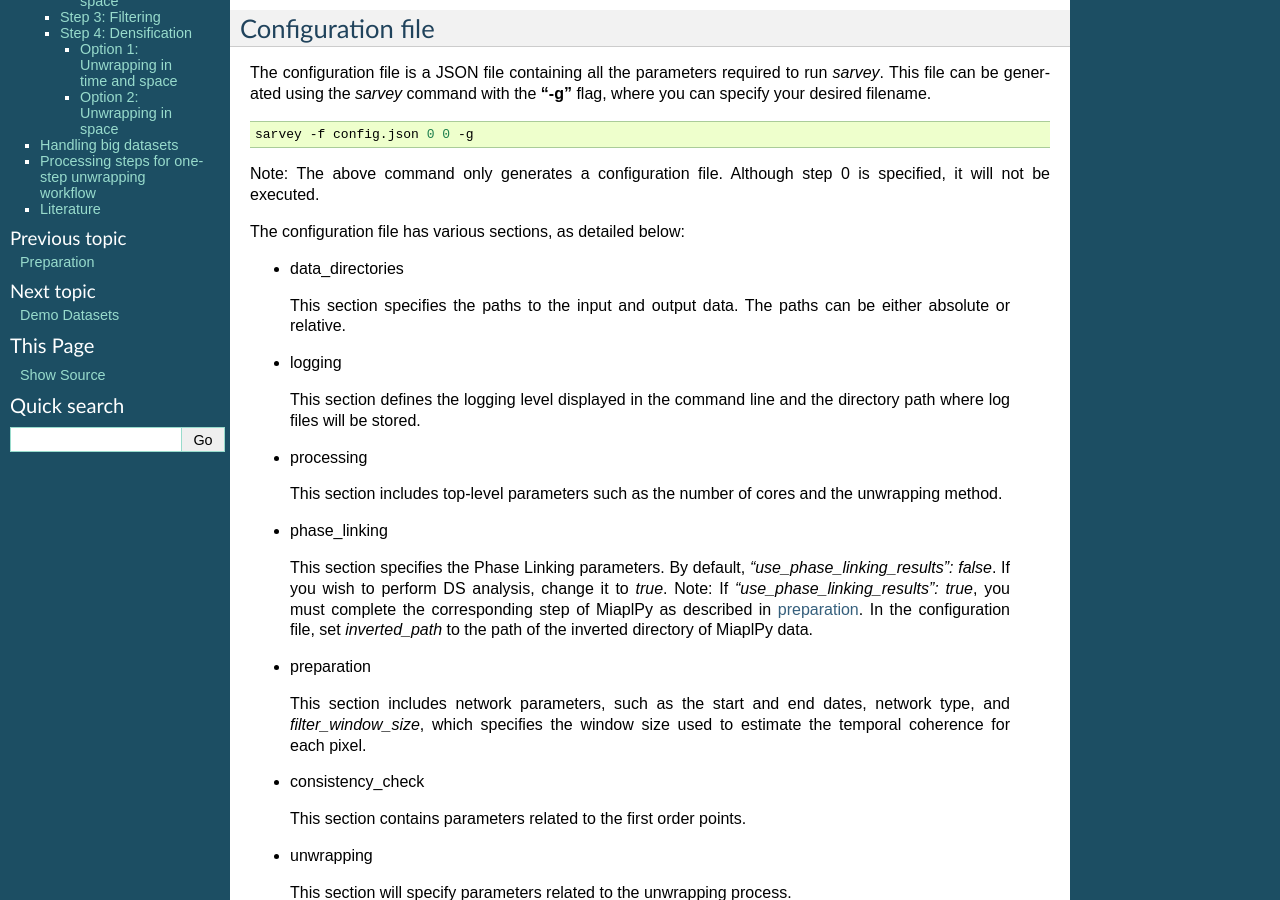
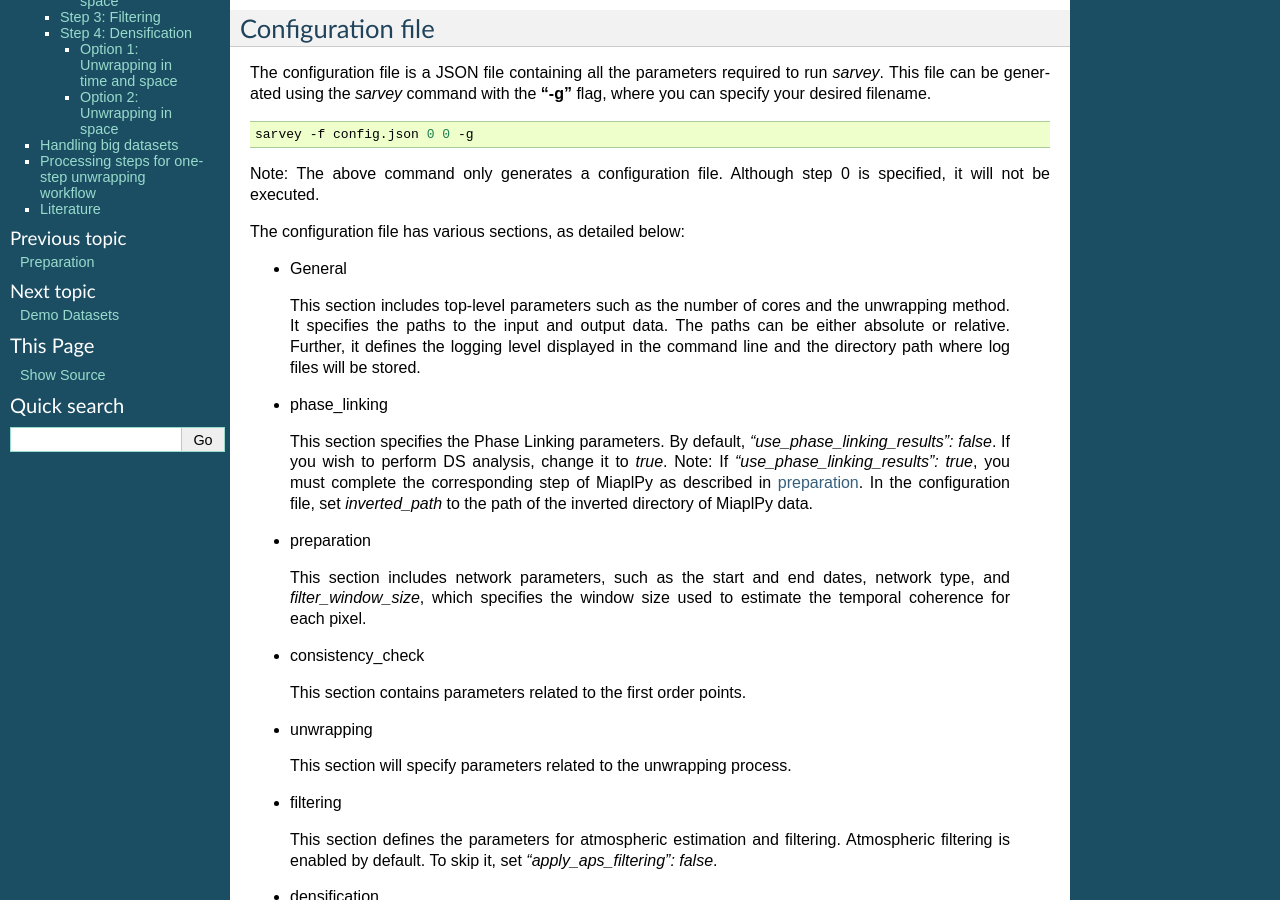
Before and after one commit to luhipi/sarvey, a Sphinx documentation site: the page built from docs/processing.rst, in a window 1280 px wide and 900 px high, scrolled down 321 px. Built offline with Sphinx 7.4.7, drawn with Linux system fonts in a browser that asks for light colours; pages that are not in the unit, such as notebooks, are missing from menus; some of the changed text lies outside the part shown.

Commit message:
Update docs to changes in config structure.

```diff
--- a/docs/demo/demo_masjed_dam_detailed_guide.rst
+++ b/docs/demo/demo_masjed_dam_detailed_guide.rst
@@ -81,7 +81,7 @@ Step 1.4: Modify the config.json File
 .. code-block:: json
 
     {
-        "data_directories": {
+        "general": {
             "input_path": "inputs/",
             "output_path": "outputs/"
         }
@@ -108,7 +108,7 @@ It is a good practice to specify a number lower than the number of available cor
 
     {
     // other parameters
-        "processing": {
+        "general": {
         "num_cores": 5,
         // other parameters
         },
--- a/docs/processing.rst
+++ b/docs/processing.rst
@@ -30,22 +30,13 @@ Note: The above command only generates a configuration file. Although step 0 is
 The configuration file has various sections, as detailed below:
 
 
-* data_directories
-
-
- This section specifies the paths to the input and output data. The paths can be either absolute or relative.
-
-
-* logging
-
-
- This section defines the logging level displayed in the command line and the directory path where log files will be stored.
-
-
-* processing
+* General
 
 
  This section includes top-level parameters such as the number of cores and the unwrapping method.
+ It specifies the paths to the input and output data. The paths can be either absolute or relative.
+ Further, it defines the logging level displayed in the command line and the directory path where log files will be stored.
+
 
 
 * phase_linking
@@ -169,7 +160,7 @@ Step 1: Consistency Check
 Step 2: Unwrapping
 ^^^^^^^^^^^^^^^^^^
 
-Two unwrapping options (**processing:apply_temporal_unwrapping**, also applies to step 4) are implemented and should be chosen based on the characteristics of the displacement (spatial extend, magnitude, temporal behaviour).
+Two unwrapping options (**general:apply_temporal_unwrapping**, also applies to step 4) are implemented and should be chosen based on the characteristics of the displacement (spatial extend, magnitude, temporal behaviour).
 
 - Output of this step
     - p1_ifg_unw.h5
@@ -186,7 +177,7 @@ Option 1) Unwrapping in time and space
     After integrating the parameters, the phase contributions are removed from the wrapped interferometric phase of the first-order points.
 
 - Spatial unwrapping of the residuals:
-    The residuals in each interferogram are unwrapped in space using a sparse point network unwrapping method (**processing:spatial_unwrapping_method**) (Bioucas-Dias and Valadao 2007, Boykov and Kolmogorov 2004).
+    The residuals in each interferogram are unwrapped in space using a sparse point network unwrapping method (**general:spatial_unwrapping_method**) (Bioucas-Dias and Valadao 2007, Boykov and Kolmogorov 2004).
     The spatial neighbourhood for unwrapping is defined by the arcs of the spatial network.
     There are two options (**unwrapping:use_arcs_from_temporal_unwrapping**).
     Either the spatial network from consistency check (step 2) can be used for unwrapping, i.e. the spatial network after removing arcs with a low temporal coherence from temporal unwrapping.
@@ -205,7 +196,7 @@ Option 2) Unwrapping in space
 """""""""""""""""""""""""""""
 
 - Spatial unwrapping:
-    The interferograms are unwrapped independently in space with a sparse point network unwrapping method (**processing:spatial_unwrapping_method**) (Bioucas-Dias and Valadao 2007, Boykov and Kolmogorov 2004).
+    The interferograms are unwrapped independently in space with a sparse point network unwrapping method (**general:spatial_unwrapping_method**) (Bioucas-Dias and Valadao 2007, Boykov and Kolmogorov 2004).
     The spatial neighbourhood for unwrapping is defined by the arcs of the spatial network.
     There are two options (**unwrapping:use_arcs_from_temporal_unwrapping**).
     Either the spatial network from consistency check (step 2) can be used for unwrapping, i.e. the spatial network after removing arcs with a low temporal coherence from temporal unwrapping.
@@ -261,7 +252,7 @@ For example, a threshold of 0.8 would result in coh80_aps.h5 and coh80_ifg_wr.h5
 Step 4: Densification
 ^^^^^^^^^^^^^^^^^^^^^
 
-Two unwrapping options (**processing:apply_temporal_unwrapping**, also applies to step 2) are implemented and should be chosen based on the characteristics of the displacement (spatial extend, magnitude, temporal behaviour).
+Two unwrapping options (**general:apply_temporal_unwrapping**, also applies to step 2) are implemented and should be chosen based on the characteristics of the displacement (spatial extend, magnitude, temporal behaviour).
 
 - Output of this step
     - cohXX_ifg_unw.h5
@@ -290,7 +281,7 @@ Option 1: Unwrapping in time and space
     After estimating the parameters of the second-order points, the phase contributions are removed from the wrapped interferometric phase of the first-order points.
 
 - Spatial unwrapping of the residuals:
-    The residuals in each interferogram are unwrapped in space using a sparse point network unwrapping method (**processing:spatial_unwrapping_method**) (Bioucas-Dias and Valadao 2007, Boykov and Kolmogorov 2004).
+    The residuals in each interferogram are unwrapped in space using a sparse point network unwrapping method (**general:spatial_unwrapping_method**) (Bioucas-Dias and Valadao 2007, Boykov and Kolmogorov 2004).
     The spatial neighbourhood for unwrapping is defined by spatial network including both first- and second-order points.
     It is created with a delaunay network.
 
@@ -316,8 +307,8 @@ Handling big datasets
 ---------------------
 The processing of large datasets can be computationally expensive and time-consuming.
 Especially the estimation of the temporal phase coherence in step 0 is a bottleneck, also in terms of memory consumption.
-Therefore, it is recommended to set **processing:num_cores** for parallel processing.
-By setting **processing:num_patches** the data is split into spatial patches and processed subsequently to fit into memory.
+Therefore, it is recommended to set **general:num_cores** for parallel processing.
+By setting **general:num_patches** the data is split into spatial patches and processed subsequently to fit into memory.
 
 
 Processing steps for one-step unwrapping workflow
```
